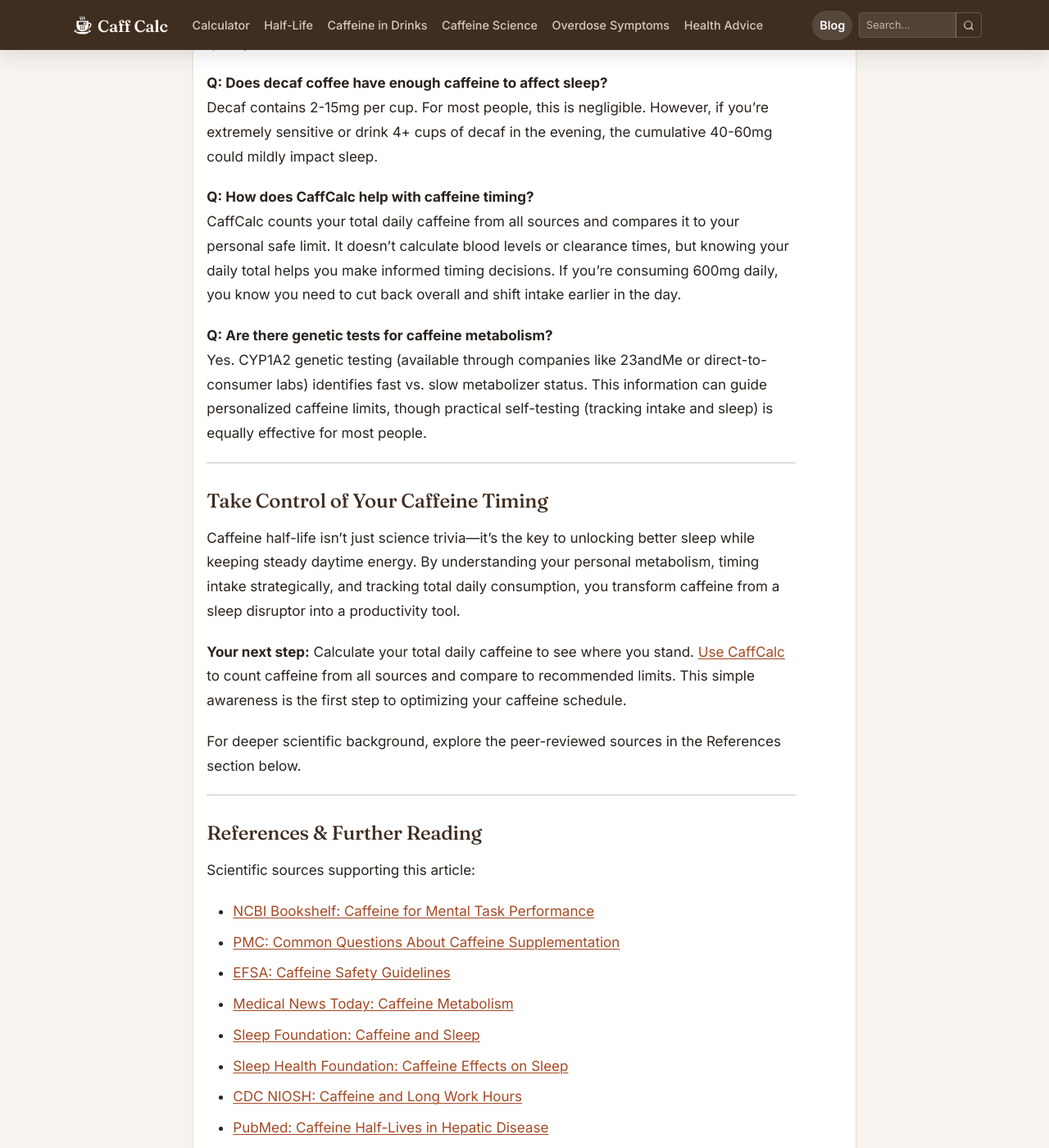
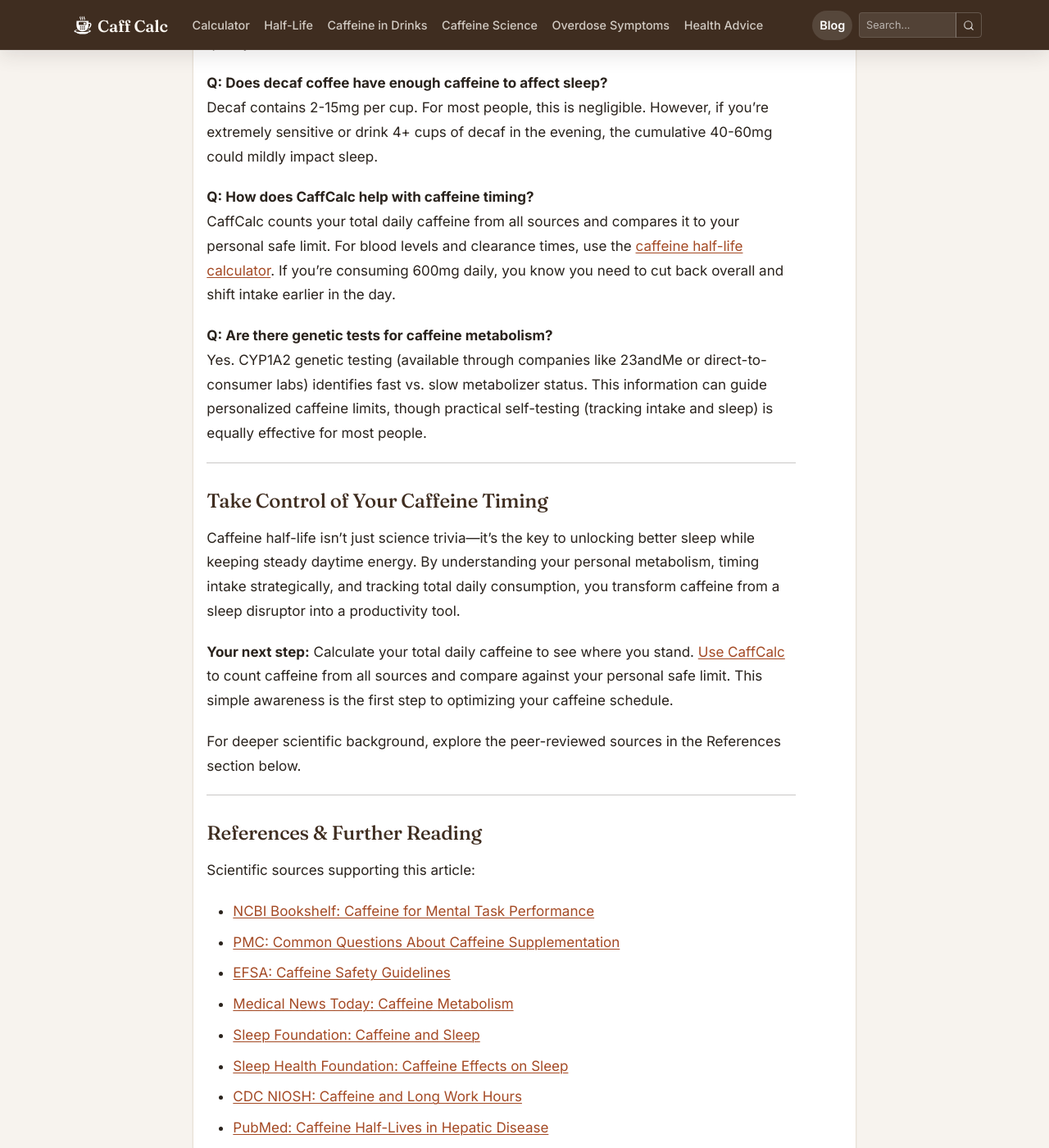
Before and after one commit to IUshakovsky/caff-calc, a Jekyll site: the page built from _posts/2025-10-31-caffeine-half-life-sleep.md, in a window 1280 px wide and 1400 px high, scrolled down 6495 px. Shown: the whole window at 82% size. Built offline with Jekyll 4.4.1, drawn with Linux system fonts in a browser that asks for light colours; comment, search, counter and statistics services are not loaded.

Commit message:
D-P2: fix the false FAQ answer in the half-life sleep post.
The post no longer says CaffCalc cannot calculate blood levels or clearance times; it now points readers to the /half-life/ calculator and uses the personal safe limit framing.

Generated with [Devin](https://devin.ai)

Co-Authored-By: Devin <158243242+devin-ai-integration[bot]@users.noreply.github.com>

```diff
--- a/_posts/2025-10-31-caffeine-half-life-sleep.md
+++ b/_posts/2025-10-31-caffeine-half-life-sleep.md
@@ -173,7 +173,7 @@ You've likely developed tolerance, masking caffeine's subjective effects. Howeve
 Decaf contains 2-15mg per cup. For most people, this is negligible. However, if you're extremely sensitive or drink 4+ cups of decaf in the evening, the cumulative 40-60mg could mildly impact sleep.
 
 **Q: How does CaffCalc help with caffeine timing?**
-CaffCalc counts your total daily caffeine from all sources and compares it to your personal safe limit. It doesn't calculate blood levels or clearance times, but knowing your daily total helps you make informed timing decisions. If you're consuming 600mg daily, you know you need to cut back overall and shift intake earlier in the day.
+CaffCalc counts your total daily caffeine from all sources and compares it to your personal safe limit. For blood levels and clearance times, use the [caffeine half-life calculator]({{ '/half-life/' | relative_url }}). If you're consuming 600mg daily, you know you need to cut back overall and shift intake earlier in the day.
 
 **Q: Are there genetic tests for caffeine metabolism?**
 Yes. CYP1A2 genetic testing (available through companies like 23andMe or direct-to-consumer labs) identifies fast vs. slow metabolizer status. This information can guide personalized caffeine limits, though practical self-testing (tracking intake and sleep) is equally effective for most people.
@@ -184,7 +184,7 @@ Yes. CYP1A2 genetic testing (available through companies like 23andMe or direct-
 
 Caffeine half-life isn't just science trivia—it's the key to unlocking better sleep while keeping steady daytime energy. By understanding your personal metabolism, timing intake strategically, and tracking total daily consumption, you transform caffeine from a sleep disruptor into a productivity tool.
 
-**Your next step:** Calculate your total daily caffeine to see where you stand. [Use CaffCalc]({{ '/' | relative_url }}) to count caffeine from all sources and compare to recommended limits. This simple awareness is the first step to optimizing your caffeine schedule.
+**Your next step:** Calculate your total daily caffeine to see where you stand. [Use CaffCalc]({{ '/' | relative_url }}) to count caffeine from all sources and compare against your personal safe limit. This simple awareness is the first step to optimizing your caffeine schedule.
 
 For deeper scientific background, explore the peer-reviewed sources in the References section below.
 
```
